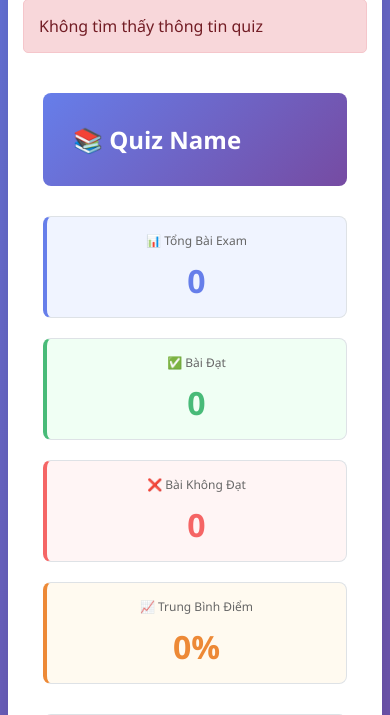
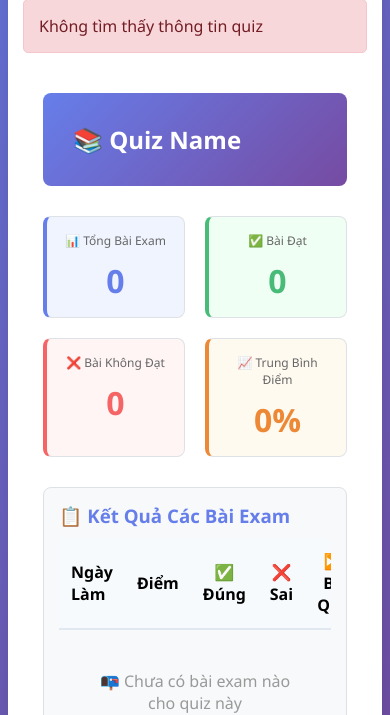
Before and after one commit to DoTienHai/QuizGenerator, a Flask app: page /quiz-stats in a window 390 px wide. Shown: the part 261-976 px from the top of the page. Run offline with Flask 3, Linux system fonts and the light colour scheme; lists and menus that the app fills with data are empty.

Commit message:
style: reduce stats grid minmax for mobile 2-column layout

```diff
--- a/templates/quiz-stats.html
+++ b/templates/quiz-stats.html
@@ -10,7 +10,7 @@
     </div>
 
     <!-- Statistics Cards -->
-    <div id="statsContainer" style="display: grid; grid-template-columns: repeat(auto-fit, minmax(200px, 1fr)); gap: 20px; margin-bottom: 30px;">
+    <div id="statsContainer" style="display: grid; grid-template-columns: repeat(auto-fit, minmax(140px, 1fr)); gap: 20px; margin-bottom: 30px;">
         <div class="card" style="text-align: center; background: #f0f4ff; border-left: 4px solid #667eea;">
             <div style="font-size: 12px; color: #666; margin-bottom: 10px;">📊 Tổng Bài Exam</div>
             <div id="totalAttempts" style="font-size: 32px; font-weight: bold; color: #667eea;">0</div>
```
